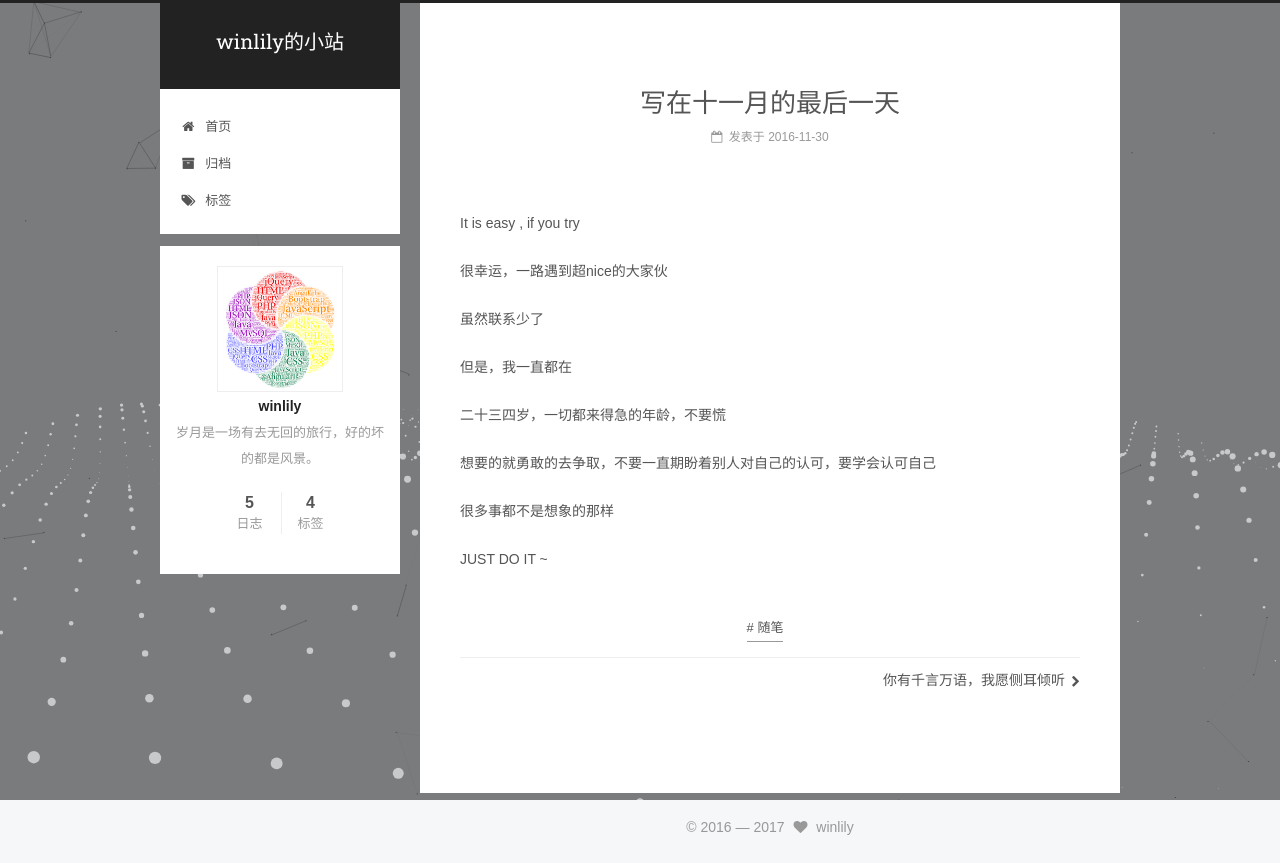
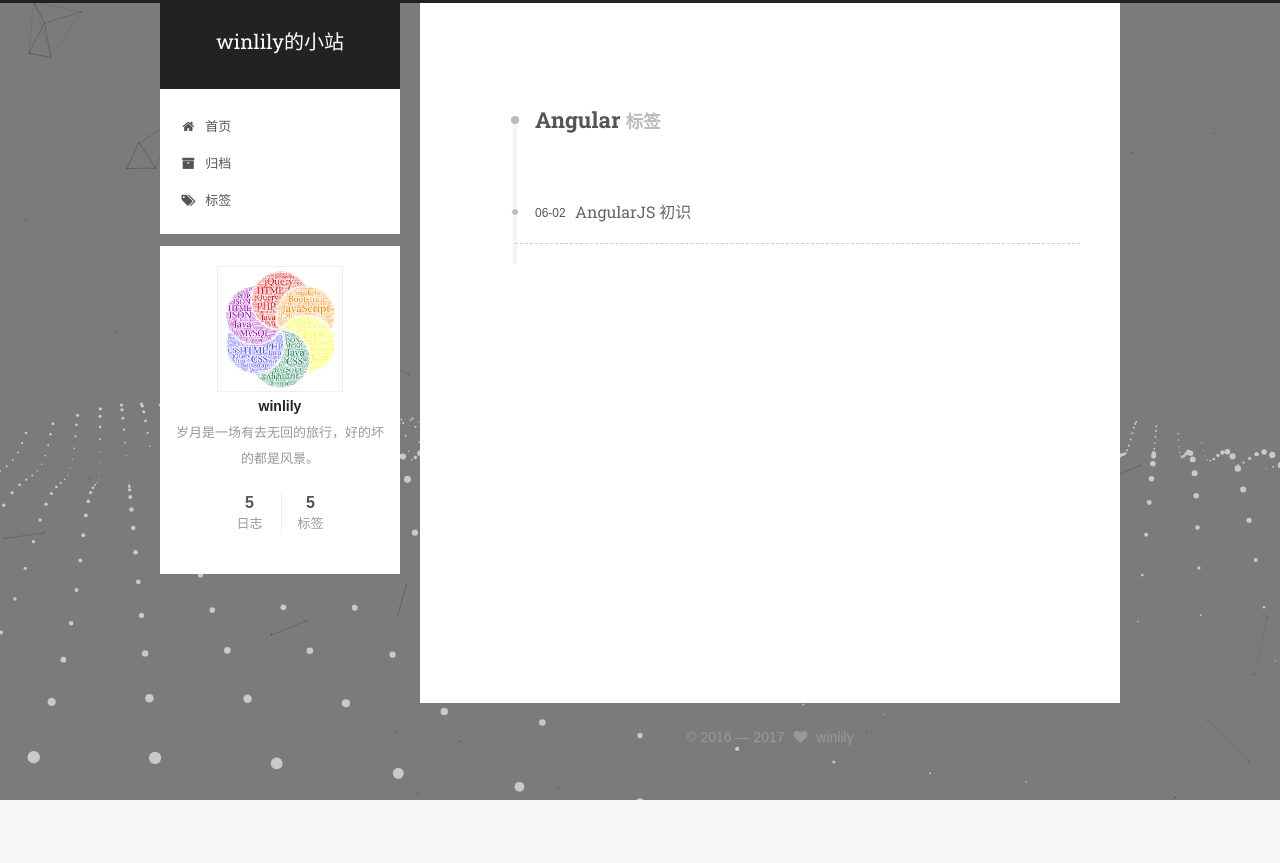
Before and after one commit to winlily/winlily.github.io, a plain HTML site: page tags/Angular/index.html in a window 1280 px wide. After the commit the page ends 800 px from the top, so only its background shows below. Drawn offline with Linux system fonts and the light colour scheme; animation ran at ten frames a second; a web font is replaced by a local one.

Commit message:
Site updated: 2017-08-23 09:43:23

```diff
--- a/css/main.css
+++ b/css/main.css
@@ -1809,7 +1809,7 @@ pre .javascript .function {
   width: 4px;
   height: 4px;
   border-radius: 50%;
-  background: #c30065;
+  background: #ab85db;
 }
 .links-of-blogroll {
   font-size: 13px;
--- a/2016/11/30/写在十一月的最后一天/index.html
+++ b/tags/Angular/index.html
@@ -96,7 +96,7 @@
 <link href="/css/main.css?v=5.1.2" rel="stylesheet" type="text/css" />
 
 
-  <meta name="keywords" content="随笔," />
+  <meta name="keywords" content="Hexo, NexT" />
 
 
 
@@ -112,18 +112,16 @@
 
 
 
-<meta name="description" content="It is easy , if you try">
-<meta name="keywords" content="随笔">
-<meta property="og:type" content="article">
-<meta property="og:title" content="写在十一月的最后一天">
-<meta property="og:url" content="https://winlily.github.io/2016/11/30/写在十一月的最后一天/index.html">
+<meta name="description" content="岁月是一场有去无回的旅行，好的坏的都是风景。">
+<meta property="og:type" content="website">
+<meta property="og:title" content="winlily的小站">
+<meta property="og:url" content="https://winlily.github.io/tags/Angular/index.html">
 <meta property="og:site_name" content="winlily的小站">
-<meta property="og:description" content="It is easy , if you try">
+<meta property="og:description" content="岁月是一场有去无回的旅行，好的坏的都是风景。">
 <meta property="og:locale" content="zh-Hans">
-<meta property="og:updated_time" content="2016-12-14T02:14:37.239Z">
 <meta name="twitter:card" content="summary">
-<meta name="twitter:title" content="写在十一月的最后一天">
-<meta name="twitter:description" content="It is easy , if you try">
+<meta name="twitter:title" content="winlily的小站">
+<meta name="twitter:description" content="岁月是一场有去无回的旅行，好的坏的都是风景。">
 
 
 
@@ -152,13 +150,13 @@
 
 
 
-  <link rel="canonical" href="https://winlily.github.io/2016/11/30/写在十一月的最后一天/"/>
+  <link rel="canonical" href="https://winlily.github.io/tags/Angular/"/>
 
 
 
 
 
-  <title>写在十一月的最后一天 | winlily的小站</title>
+  <title>标签: Angular | winlily的小站</title>
 
 
 
@@ -187,7 +185,7 @@
 
 
 
-  <div class="container sidebar-position-left page-post-detail ">
+  <div class="container sidebar-position-left  ">
     <div class="headband"></div>
 
     <header id="header" class="header" itemscope itemtype="http://schema.org/WPHeader">
@@ -271,97 +269,47 @@
           <div id="content" class="content">
 
 
-  <div id="posts" class="posts-expand">
 
 
 
+  <div class="post-block tag">
 
+    <div id="posts" class="posts-collapse">
+      <div class="collection-title">
+        <h1>Angular<small>标签</small>
+        </h1>
+      </div>
 
 
 
 
   <article class="post post-type-normal" itemscope itemtype="http://schema.org/Article">
-
-
-
-  <div class="post-block">
-    <link itemprop="mainEntityOfPage" href="https://winlily.github.io/2016/11/30/写在十一月的最后一天/">
-
-    <span hidden itemprop="author" itemscope itemtype="http://schema.org/Person">
-      <meta itemprop="name" content="winlily">
-      <meta itemprop="description" content="">
-      <meta itemprop="image" content="/uploads/winlily.png">
-    </span>
-
-    <span hidden itemprop="publisher" itemscope itemtype="http://schema.org/Organization">
-      <meta itemprop="name" content="winlily的小站">
-    </span>
-
-
     <header class="post-header">
 
+      <h2 class="post-title">
 
+            <a class="post-title-link" href="/2017/06/02/AngularJS/" itemprop="url">
 
-          <h1 class="post-title" itemprop="name headline">写在十一月的最后一天</h1>
+                <span itemprop="name">AngularJS 初识</span>
 
+            </a>
+
+      </h2>
 
       <div class="post-meta">
-          <span class="post-time">
+        <time class="post-time" itemprop="dateCreated"
+              datetime="2017-06-02T11:47:25+08:00"
+              content="2017-06-02" >
+          06-02
+        </time>
+      </div>
 
-              <span class="post-meta-item-icon">
-                <i class="fa fa-calendar-o"></i>
-              </span>
-
-                <span class="post-meta-item-text">发表于</span>
-
-              <time title="创建于" itemprop="dateCreated datePublished" datetime="2016-11-30T22:15:19+08:00">
-                2016-11-30
-              </time>
-
-
-
-
-
-          </span>
-
-
-
-
-
-
-
-
-
-
-
-
-
+    </header>
+  </article>
 
 
 
     </div>
-      </header>
-
-
-
-
-
-    <div class="post-body" itemprop="articleBody">
-
-
-
-
-
-        <p>It is easy , if you try</p>
-<a id="more"></a>
-<p>很幸运，一路遇到超nice的大家伙</p>
-<p>虽然联系少了 </p>
-<p>但是，我一直都在</p>
-<p>二十三四岁，一切都来得急的年龄，不要慌</p>
-<p>想要的就勇敢的去争取，不要一直期盼着别人对自己的认可，要学会认可自己</p>
-<p>很多事都不是想象的那样</p>
-<p>JUST DO IT ~</p>
-
 
   </div>
 
@@ -371,65 +319,10 @@
 
 
 
-
-
-
-    <footer class="post-footer">
-
-        <div class="post-tags">
-
-            <a href="/tags/随笔/" rel="tag"># 随笔</a>
-
           </div>
 
 
 
-
-
-
-
-        <div class="post-nav">
-          <div class="post-nav-next post-nav-item">
-
-          </div>
-
-          <span class="post-nav-divider"></span>
-
-          <div class="post-nav-prev post-nav-item">
-
-              <a href="/2016/12/02/侧耳倾听/" rel="prev" title="你有千言万语，我愿侧耳倾听">
-                你有千言万语，我愿侧耳倾听 <i class="fa fa-chevron-right"></i>
-              </a>
-
-          </div>
-        </div>
-
-
-
-
-    </footer>
-  </div>
-
-
-
-  </article>
-
-
-
-    <div class="post-spread">
-
-    </div>
-  </div>
-
-
-          </div>
-
-
-
-
-  <div class="comments" id="comments">
-
-  </div>
 
 
         </div>
@@ -480,7 +373,7 @@
 
             <div class="site-state-item site-state-tags">
 
-                <span class="site-state-item-count">4</span>
+                <span class="site-state-item-count">5</span>
                 <span class="site-state-item-name">标签</span>
 
             </div>
```
Also changed, not shown: 2016/12/02/侧耳倾听/index.html (+1 -1 lines), 2016/12/04/Hexo-Github-Pages-搭建个人博客/index.html (+1 -1 lines), 2016/12/09/sublime-text3/index.html (+1 -1 lines), 2017/06/02/AngularJS/index.html (+10 -3 lines), archives/2016/11/index.html (+1 -1 lines), archives/2016/12/index.html (+1 -1 lines), archives/2016/index.html (+1 -1 lines), archives/2017/06/index.html (+1 -1 lines), archives/2017/index.html (+1 -1 lines), archives/index.html (+1 -1 lines), index.html (+1 -1 lines), tags/Github-Pages/index.html (+1 -1 lines), tags/Hexo/index.html (+1 -1 lines), tags/sublime-text3/index.html (+1 -1 lines), 1 more files. Lines whose indentation alone changed are shown as unchanged.
